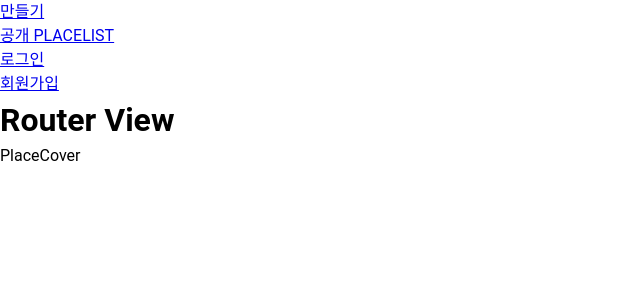
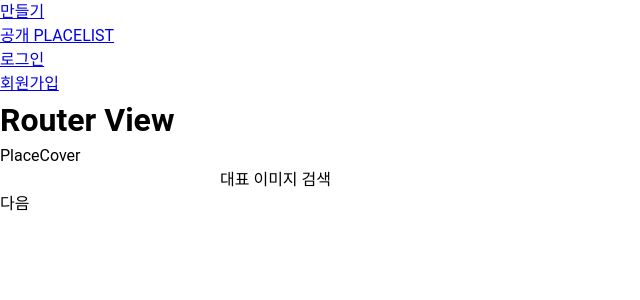
Before and after one commit to iihye/OurTrip, a Vue app in the folder FE/ourtrip/: page /place/cover in a window 1280 px wide. Shown: the top 300 px of the page, without its empty margins (0-640 px from the left). Built offline with nearby package versions, Linux system fonts and the light colour scheme.

Commit message:
feat: cover image 선택 페이지 완료

```diff
--- a/FE/ourtrip/src/components/place/PlaceCover.vue
+++ b/FE/ourtrip/src/components/place/PlaceCover.vue
@@ -1,7 +1,57 @@
-<script setup></script>
+<script setup>
+import { ref } from "vue";
+import { useRouter } from "vue-router";
+import { usePlaceStore } from "@/stores/place";
+import axios from "axios";
+import { storeToRefs } from "pinia";
+
+const router = useRouter();
+const placeStore = usePlaceStore();
+const { VITE_APP_UNSPLASH_API_URI, VITE_APP_UNSPLASH_KEY } = import.meta.env;
+
+const { listInfo } = storeToRefs(placeStore);
+const searchKeyword = ref("");
+const searchList = ref([]);
+const selectImageUrl = ref("");
+
+const searchHandler = async () => {
+  const url = VITE_APP_UNSPLASH_API_URI;
+  const headers = {};
+  const params = {
+    query: searchKeyword.value,
+    client_id: VITE_APP_UNSPLASH_KEY,
+  };
+
+  const response = await axios.get(url, { headers: headers, params: params });
+  searchList.value = response.data.results;
+};
+
+const selectHandler = (image_url) => {
+  selectImageUrl.value = image_url;
+  console.log(selectImageUrl.value);
+};
+
+const nextButtonHandler = () => {
+  listInfo.value = { ...listInfo.value, img: selectImageUrl.value };
+  console.log(listInfo.value);
+  router.push({ name: "place-open" });
+};
+</script>
 
 <template>
   <div>PlaceCover</div>
+  <form @submit.prevent="" @submit="searchHandler">
+    <input type="text" v-model="searchKeyword" />
+    <button>대표 이미지 검색</button>
+  </form>
+  <div v-for="item in searchList" :key="item.id">
+    <img
+      :src="item.urls.thumb"
+      :alt="item.alt_description"
+      @click="selectHandler(item.urls.thumb)"
+    />
+  </div>
+  <button @click="nextButtonHandler">다음</button>
 </template>
 
 <style scoped></style>
--- a/FE/ourtrip/src/components/place/PlaceOpen.vue
+++ b/FE/ourtrip/src/components/place/PlaceOpen.vue
@@ -1,7 +1,14 @@
-<script setup></script>
+<script setup>
+import { usePlaceStore } from "@/stores/place";
+import { storeToRefs } from "pinia";
+
+const placeStore = usePlaceStore();
+const { listInfo } = storeToRefs(placeStore);
+</script>
 
 <template>
   <div>place Auth Open</div>
+  {{ listInfo }}
 </template>
 
 <style scoped></style>
--- a/FE/ourtrip/src/components/place/PlaceTitle.vue
+++ b/FE/ourtrip/src/components/place/PlaceTitle.vue
@@ -10,8 +10,7 @@ const { listInfo } = storeToRefs(placeStore);
 
 const title = ref("");
 const nextButtonHandler = () => {
-  listInfo.value = { ...listInfo.value, title: title };
-  console.log(listInfo.value);
+  listInfo.value = { ...listInfo.value, title: title.value };
   router.push({ name: "place-cover" });
 };
 </script>
```
Also changed, not shown: 1 other file (tests, documents, lock files or other folders).
